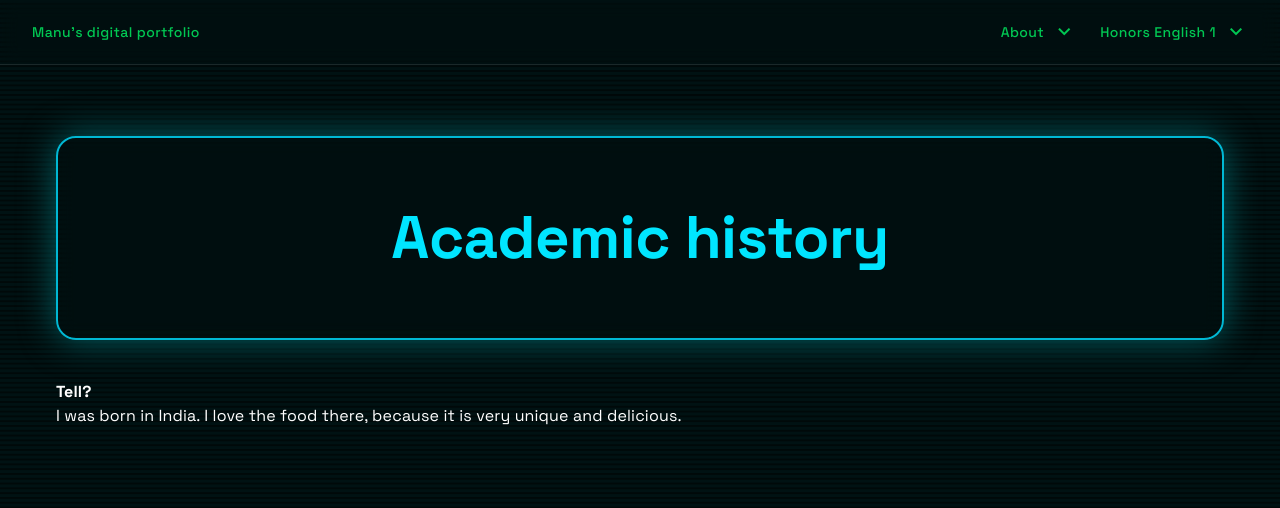
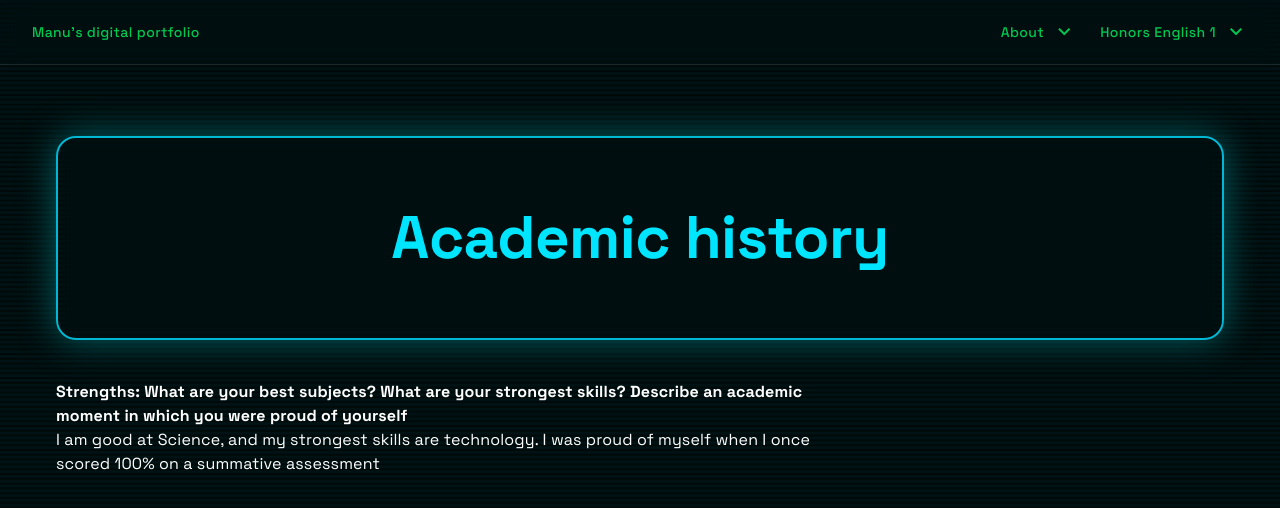
Before and after one commit to manuthecoder/digital-portfolio, a Next.js app: page /academic-history in a window 1280 px wide. Shown: the top 508 px of the page. Built offline with nearby package versions, Linux system fonts and the light colour scheme.

Commit message:
Update academic-history.tsx

```diff
--- a/pages/academic-history.tsx
+++ b/pages/academic-history.tsx
@@ -46,9 +46,8 @@ export default function Home() {
         </Box>
         <Box sx={{ maxWidth: "800px", pt: 4 }}>
           <Typography sx={{ mb: 2, mt: 1 }}>
-            <b>Tell?</b>
-            <br />I was born in India. I love the food there, because it is very
-            unique and delicious.
+            <b>Strengths: What are your best subjects? What are your strongest skills? Describe an academic moment in which you were proud of yourself</b>
+            <br />I am good at Science, and my strongest skills are technology. I was proud of myself when I once scored 100% on a summative assessment
           </Typography>
         </Box>
       </Box>
```
